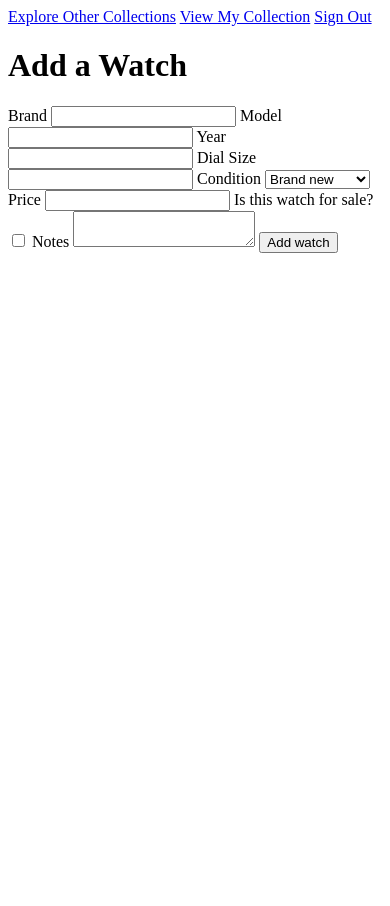
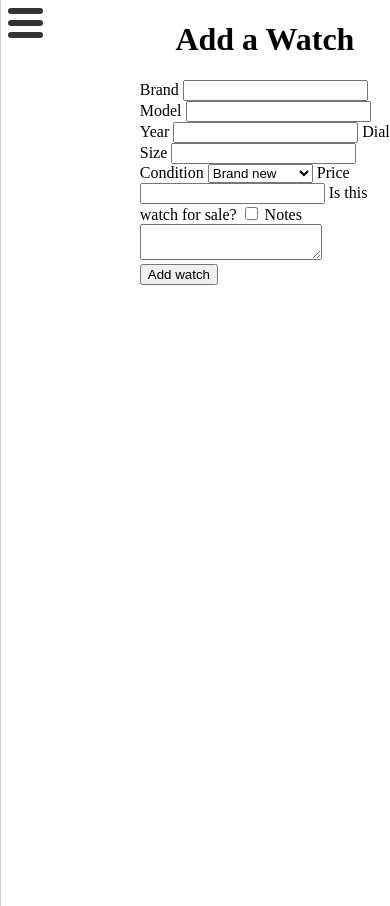
Before and after one commit to najbrian/watch-collection-app, a Node server app: page /users/2/watches/new in a window 390 px wide. Before the commit the page ends 253 px from the top, so only its background shows below. Run offline with Node 20, Linux system fonts and the light colour scheme; the visitor is signed in with stand-in values (Sample User, id 1); some libraries are stand-ins or nearby versions.

Commit message:
added hamburger side bar with animation, and added flexboxes

```diff
--- a/public/stylesheets/style.css
+++ b/public/stylesheets/style.css
@@ -0,0 +1,115 @@
+body {
+  box-sizing: border-box;
+  display: flex;
+  margin: 0;
+  text-decoration: none;
+
+}
+
+.nav-bar {
+  text-decoration: none;
+  color: inherit;
+}
+
+.web-page-content {
+  display: flex;
+  flex-direction:column;
+  align-items: center;
+  width: 100vw;
+}
+
+.form {
+  display: flex;
+  flex-direction: column;
+}
+
+:root {
+  --bar-width: 35px;
+  --bar-height: 6px;
+  --hamburger-gap: 6px;
+  --foreground: #333;
+  --background: white;
+  --hamburger-margin: 8px;
+  --animation-timing: 200ms ease-in-out;
+  --hamburger-height: calc(var(--bar-height) * 3 + var(--hamburger-gap) * 2)
+}
+
+
+.hamburger-menu {
+  --x-width: calc(var(--hamburger-height) * 1.41421356237);
+  display: flex;
+  flex-direction: column;
+  gap: var(--hamburger-gap);
+  width: max-content;
+  position: absolute;
+  top: var(--hamburger-margin);
+  left: var(--hamburger-margin);
+  z-index: 2;
+  cursor: pointer;
+}
+
+.hamburger-menu:has(input:focus-visible)::before,
+.hamburger-menu:has(input:focus-visible)::after,
+.hamburger-menu input:focus-visible {
+  border: 1px solid var(--background);
+  box-shadow: 0 0 0 1px var(--foreground);
+}
+
+.hamburger-menu:has(input:checked) {
+  --foreground: white;
+  --background: #333;
+}
+
+.hamburger-menu::before,
+.hamburger-menu::after,
+.hamburger-menu input {
+  content: "";
+  width: var(--bar-width);
+  height: var(--bar-height);
+  background-color: var(--foreground);
+  border-radius: 9999px;
+  transform-origin: left center;
+  transition: opacity var(--animation-timing), width var(--animation-timing), rotate var(--animation-timing), translate var(--animation-timing), background-color var(--animation-timing);
+}
+
+
+.hamburger-menu input {
+  appearance: none;
+  padding: 0;
+  margin: 0;
+  outline: none;
+  pointer-events: none;
+}
+
+.hamburger-menu:has(input:checked)::before {
+  rotate: 45deg;
+  width: var(--x-width);
+  translate: 0 calc(var(--bar-height) / -2);
+}
+
+.hamburger-menu:has(input:checked)::after {
+  rotate: -45deg;
+  width: var(--x-width);
+  translate: 0 calc(var(--bar-height) / 2);
+}
+
+
+.hamburger-menu input:checked {
+ opacity: 0;
+ width: 0;
+}
+
+.sidebar {
+  transition: translate var(--animation-timing);
+  translate: -100%;
+  padding: .5rem 1rem;
+  padding-top: calc(var(--hamburger-height) + var(--hamburger-margin) + 1rem);
+  background-color: var(--foreground);
+  color: var(--background);
+  max-width: 10rem;
+  min-height: 100vh;
+}
+
+.hamburger-menu:has(input:checked) + .sidebar {
+  translate: 0;
+}
--- a/server.js
+++ b/server.js
@@ -11,7 +11,9 @@ const authController = require('./controllers/auth.js');
 const watchesController = require('./controllers/watches.js')
 const collectionsController = require('./controllers/collections.js')
 
-const port = process.env.PORT ? process.env.PORT : '3000';
+const port = process.env.PORT ? process.env.PORT : '3000'
+
+const path = require('path')
 
 const isSignedIn = require('./middleware/is-signed-in.js')
 const passUserToView = require('./middleware/pass-user-to-view.js')
@@ -25,7 +27,9 @@ mongoose.connection.on('connected', () => {
 
 app.use(express.urlencoded({ extended: false }));
 app.use(methodOverride('_method'));
-// app.use(morgan('dev'));
+
+app.use(express.static(path.join(__dirname, 'public')))
+
 app.use(
   session({
     secret: process.env.SESSION_SECRET,
--- a/views/auth/sign-in.ejs
+++ b/views/auth/sign-in.ejs
@@ -7,13 +7,15 @@
   <link rel="stylesheet" href="/stylesheets/style.css">
 </head>
 <body>
+  <div class="web-page-content">
     <h1>Sign in</h1>
-  <form action="/auth/sign-in" method="POST">
+    <form class="form" action="/auth/sign-in" method="POST">
       <label for="username">Username:</label>
       <input type="text" name="username" id="username" required />
       <label for="password">Password:</label>
       <input type="password" name="password" id="password" required />
       <button type="submit">Sign in</button>
     </form>
+  </div>
 </body>
 </html>
--- a/views/auth/sign-up.ejs
+++ b/views/auth/sign-up.ejs
@@ -7,8 +7,9 @@
   <link rel="stylesheet" href="/stylesheets/style.css">
 </head>
 <body>
+  <div class="web-page-content">
     <h1>Create a new account!</h1>
-  <form action="/auth/sign-up" method="POST">
+    <form class="form" action="/auth/sign-up" method="POST">
       <label for="username">Username:</label>
       <input type="text" name="username" id="username" required />
       <label for="password">Password:</label>
@@ -22,5 +23,6 @@
       />
       <button type="submit">Sign up</button>
     </form>
+  </div>
 </body>
 </html>
--- a/views/collections/index.ejs
+++ b/views/collections/index.ejs
@@ -8,11 +8,13 @@
 </head>
 <body>
   <%- include('../partials/_navbar.ejs') %>
+  <div class="web-page-content">
     <h1>Check out other user collections</h1>
     <ul>
       <% otherUsers.forEach((otherUser) => { %>
         <li><a href="/collections/<%=otherUser._id%>"><%= otherUser.username%>'s collection</a></li>
       <% }) %>
     </ul>
+  </div>
 </body>
 </html>
--- a/views/collections/other-users.ejs
+++ b/views/collections/other-users.ejs
@@ -8,11 +8,13 @@
 </head>
 <body>
   <%- include('../partials/_navbar.ejs') %>
+  <div class="web-page-content">
     <h1><%= userDetails.username %>'s Collection</h1>
     <ul>
       <% userCollection.forEach((watch) => { %>
         <li><a href="/collections/<%=userDetails._id%>/<%= watch._id %>"><%= watch.year %> <%= watch.brand %> <%= watch.model %></a></li>
       <% }) %>
     </ul>
+  </div>
 </body>
 </html>
--- a/views/collections/show.ejs
+++ b/views/collections/show.ejs
@@ -12,6 +12,7 @@
 
 <body>
   <%- include('../partials/_navbar.ejs') %>
+  <div class="web-page-content">
     <h1><%= userWatch.year %> <%= userWatch.brand %> <%= userWatch.model %></h1>
     <table>
       <tbody>
@@ -53,7 +54,7 @@
           </tr>
         </tbody>
     </table>
-
+  </div>
 </body>
 
 </html>
--- a/views/index.ejs
+++ b/views/index.ejs
@@ -8,6 +8,7 @@
 </head>
 <body>
   <%- include('./partials/_navbar.ejs') %>
+  <div class="web-page-content">
   <% if (user) { %>
     <h1>Welcome, <%= user.username %>!</h1>
     <p><a href="/users/<%=user._id%>/watches">My Collection</a></p>
@@ -19,5 +20,6 @@
     <h1>Welcome to Watch World.</h1>
     <p>A place where you can come and appreciate others’ watch collection. Not only that, you can see if watches are on sale for you to purchase</p>
   <% } %>
+  </div>
 </body>
 </html>
--- a/views/partials/_navbar.ejs
+++ b/views/partials/_navbar.ejs
@@ -1,10 +1,25 @@
-<nav>
-  <% if (user) { %>
-    <a href="/collections/">Explore Other Collections</a>
-    <a href="/users/<%= user._id %>/watches">View My Collection</a>
-    <a href="/auth/sign-out">Sign Out</a>
-    <% } else { %>
-      <a href="/auth/sign-up">Sign Up</a>
-      <a href="/auth/sign-in">Sign In</a>
-      <% } %>
-</nav>
+<label class="hamburger-menu">
+  <input type="checkbox" />
+</label>
+<aside class="sidebar">
+  <nav>
+    <% if (user) { %>
+      <div>
+        <a href="/collections/" class="nav-bar">Explore Other Collections</a>
+      </div>
+      <div>
+        <a href="/users/<%= user._id %>/watches" class="nav-bar">View My Collection</a>
+      </div>
+      <div>
+        <a href="/auth/sign-out" class="nav-bar">Sign Out</a>
+      </div>
+      <% } else { %>
+        <div>
+          <a href="/auth/sign-up" class="nav-bar">Sign Up</a>
+        </div>
+        <div>
+          <a href="/auth/sign-in" class="nav-bar">Sign In</a>
+        </div>
+        <% } %>
+  </nav>
+</aside>
--- a/views/watches/edit.ejs
+++ b/views/watches/edit.ejs
@@ -10,9 +10,9 @@
 
 <body>
   <%- include('../partials/_navbar') %>
-
+  <div>
     <h1>Edit Details: <%= watch.year%> <%= watch.brand %> <%= watch.model %></h1>
-  <form action="/users/<%= user._id %>/watches/<%= watch._id%>?_method=PUT" method="POST">
+    <form class="form" action="/users/<%= user._id %>/watches/<%= watch._id%>?_method=PUT" method="POST">
       <label for="brand">Brand</label>
       <input id="brand" name="brand" value="<%= watch.brand %>" required>
 
@@ -45,7 +45,7 @@
 
       <button type="submit"> Update watch details</button>
     </form>
-
+  </div>
 
 </body>
 
--- a/views/watches/index.ejs
+++ b/views/watches/index.ejs
@@ -10,7 +10,7 @@
 
 <body>
   <%- include('../partials/_navbar') %>
-
+  <div class="web-page-content">
     <h1>My Watch Collection</h1>
 
     <ul>
@@ -23,7 +23,7 @@
     <% } %>
     </ul>
     <a href="/users/<%= user._id %>/watches/new">Add a watch</a>
-
+  </div>
 </body>
 
 </html>
--- a/views/watches/new.ejs
+++ b/views/watches/new.ejs
@@ -10,9 +10,9 @@
 
 <body>
   <%- include('../partials/_navbar') %>
-
+  <div class="web-page-content">
     <h1>Add a Watch</h1>
-  <form action="/users/<%= user._id %>/watches" method="POST">
+    <form id="form" action="/users/<%= user._id %>/watches" method="POST">
       <label for="brand">Brand</label>
       <input id="brand" name="brand" required>
 
@@ -44,7 +44,7 @@
 
       <button type="submit">Add watch</button>
     </form>
-
+  </div>
 
 </body>
 
--- a/views/watches/show.ejs
+++ b/views/watches/show.ejs
@@ -10,6 +10,7 @@
 
 <body>
   <%- include('../partials/_navbar') %>
+<div class="web-page-content">
   <h1><%= watch.year%> <%= watch.brand %> <%= watch.model %></h1>
   <ul>
     <li>Brand: <%= watch.brand %></li>
@@ -26,7 +27,7 @@
   <form action="/users/<%=user._id%>/watches/<%= watch._id %>?_method=DELETE" method="POST">
     <button type="submit">Delete from collection</button>
   </form>
-
+</div>
 </body>
 
 </html>
```
Lines whose indentation alone changed are shown as unchanged.
